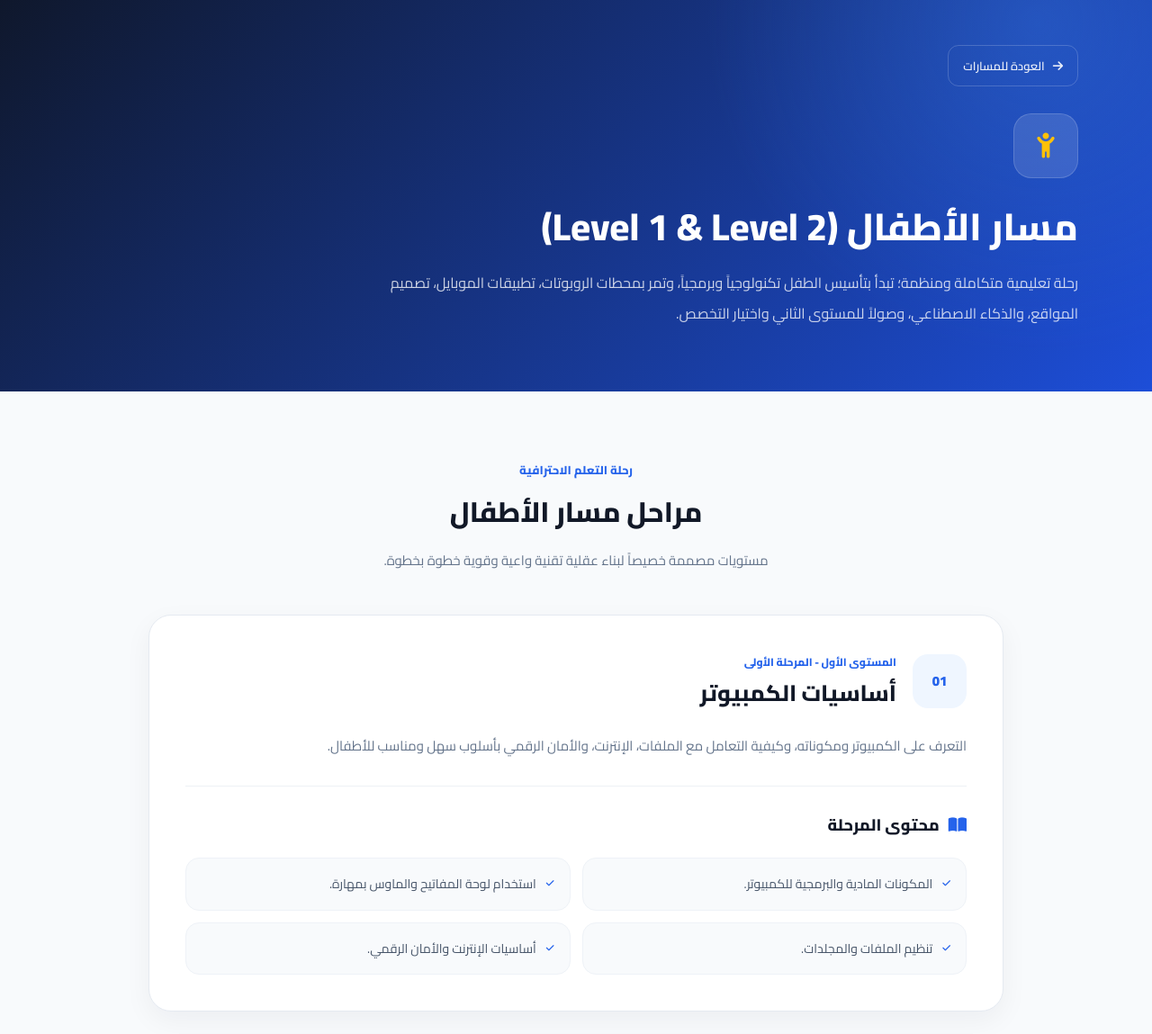
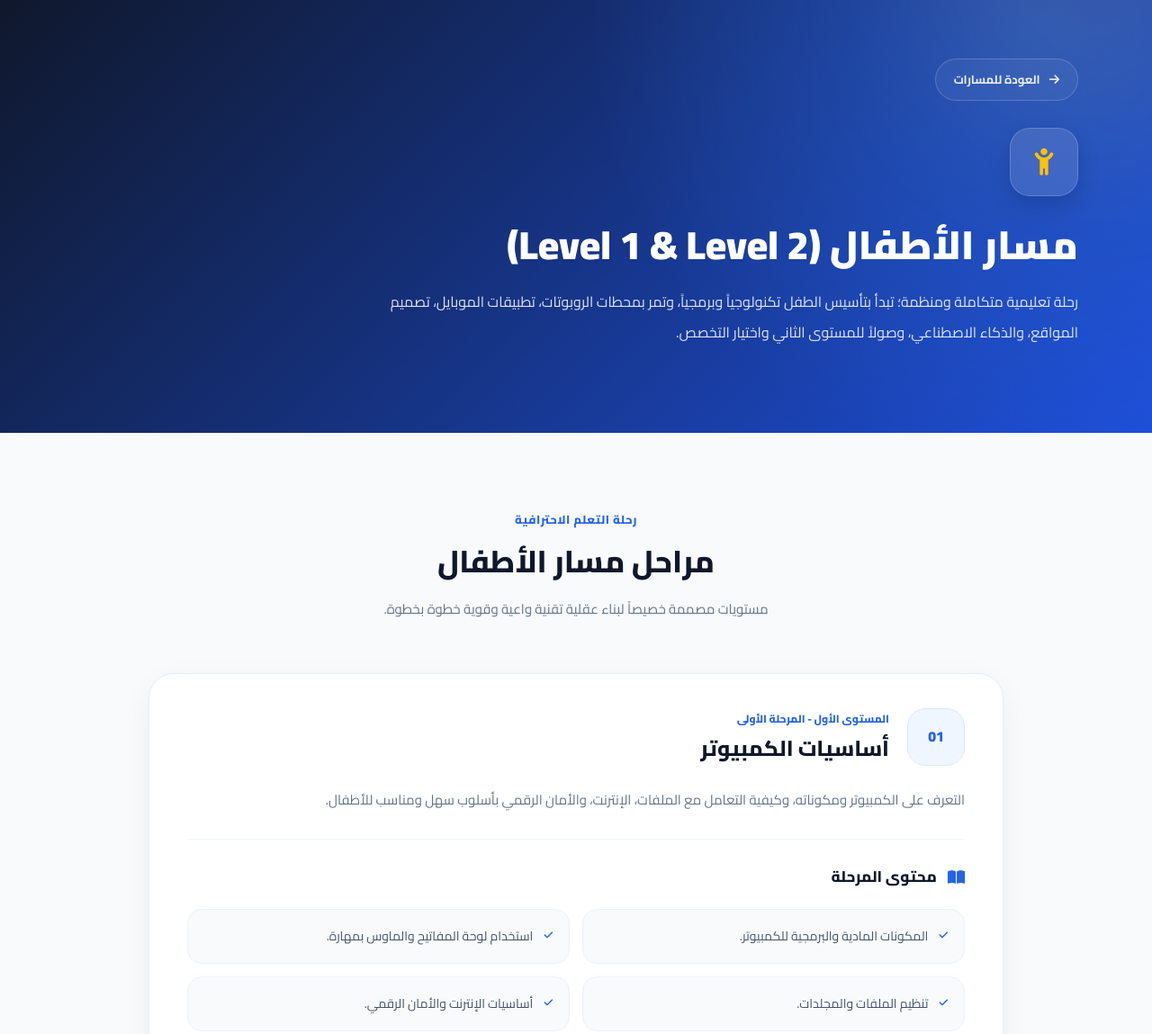
Before and after one commit to eng-omamah/baghdouda-academy, a plain HTML site: page kids.html in a window 1280 px wide. Shown: the part 20-1169 px from the top of the page at 90% size. Drawn offline with nearby package versions, Linux system fonts and the light colour scheme.

```diff
--- a/kids.html
+++ b/kids.html
@@ -6,6 +6,7 @@
     <meta name="viewport" content="width=device-width, initial-scale=1.0">
     <title>مسار الأطفال | أكاديمية المهندس حسن بغدودة</title>
 
+    <!-- الخطوط والمكتبات -->
     <link rel="preconnect" href="https://fonts.googleapis.com">
     <link rel="preconnect" href="https://fonts.gstatic.com" crossorigin>
     <link href="https://fonts.googleapis.com/css2?family=Cairo:wght@400;500;600;700;800;900&display=swap" rel="stylesheet">
@@ -22,91 +23,120 @@
             font-family: "Cairo", sans-serif;
             background: #f8fafc;
             color: #111827;
+            line-height: 1.9;
+            overflow-x: hidden;
+        }
+
+        p {
             line-height: 2;
         }
 
         /* =========================
-           HERO
+           HERO SECTION (UI/UX)
         ========================= */
         .kids-hero {
-            padding: 70px 0;
+            position: relative;
+            padding: 85px 0 95px;
             color: white;
-            background: radial-gradient(circle at 90% 10%, rgba(59, 130, 246, 0.35), transparent 30%), linear-gradient(135deg, #0f172a, #1d4ed8);
+            background: radial-gradient(circle at 90% 10%, rgba(59, 130, 246, 0.35), transparent 40%),
+                        linear-gradient(135deg, #0f172a 0%, #1d4ed8 100%);
+            overflow: hidden;
+        }
+
+        .kids-hero::before {
+            content: "";
+            position: absolute;
+            top: -40%;
+            right: -10%;
+            width: 380px;
+            height: 380px;
+            background: rgba(255, 193, 7, 0.08);
+            border-radius: 50%;
+            filter: blur(80px);
+            pointer-events: none;
         }
 
         .back-link {
             display: inline-flex;
             align-items: center;
-            gap: 9px;
+            gap: 10px;
             margin-bottom: 30px;
-            padding: 9px 16px;
-            border: 1px solid rgba(255,255,255,.18);
-            border-radius: 12px;
-            color: rgba(255,255,255,.9);
+            padding: 10px 20px;
+            border: 1px solid rgba(255, 255, 255, 0.18);
+            border-radius: 30px;
+            color: rgba(255, 255, 255, 0.9);
             text-decoration: none;
             font-size: 13px;
-            font-weight: 600;
-            transition: .3s ease;
+            font-weight: 700;
+            background: rgba(255, 255, 255, 0.05);
+            backdrop-filter: blur(8px);
+            transition: all 0.3s cubic-bezier(.2, .8, .2, 1);
         }
 
         .back-link:hover {
-            color: white;
-            background: rgba(255,255,255,.1);
+            color: #ffffff;
+            background: rgba(255, 255, 255, 0.16);
+            transform: translateX(5px);
         }
 
         .kids-hero-icon {
-            width: 72px;
-            height: 72px;
+            width: 76px;
+            height: 76px;
             display: flex;
             align-items: center;
             justify-content: center;
-            margin-bottom: 22px;
-            border-radius: 20px;
-            background: rgba(255,255,255,.12);
-            border: 1px solid rgba(255,255,255,.16);
+            margin-bottom: 24px;
+            border-radius: 22px;
+            background: rgba(255, 255, 255, 0.12);
+            border: 1px solid rgba(255, 255, 255, 0.18);
             color: #ffc107;
-            font-size: 28px;
+            font-size: 30px;
+            backdrop-filter: blur(10px);
+            box-shadow: 0 10px 25px rgba(0, 0, 0, 0.15);
         }
 
         .kids-hero h1 {
-            margin: 0 0 15px;
+            margin: 0 0 16px;
             color: white;
-            font-size: 42px;
-            font-weight: 800;
-            line-height: 1.5;
+            font-size: 44px;
+            font-weight: 900;
+            line-height: 1.4;
         }
 
         .kids-hero p {
             max-width: 780px;
             margin: 0;
-            color: rgba(255,255,255,.78);
+            color: rgba(255, 255, 255, 0.85);
             font-size: 16px;
             line-height: 2.1;
         }
 
         /* =========================
-           CONTENT
+           CONTENT & TITLES
         ========================= */
         .kids-content {
-            padding: 70px 0 90px;
+            padding: 80px 0 100px;
         }
 
         .section-title {
-            margin-bottom: 45px;
+            margin-bottom: 55px;
         }
 
         .section-title span {
             color: #2563eb;
             font-size: 13px;
             font-weight: 800;
+            letter-spacing: 0.5px;
+            display: inline-block;
+            margin-bottom: 8px;
         }
 
         .section-title h2 {
-            margin: 8px 0 12px;
-            color: #111827;
-            font-size: 31px;
+            margin: 0 0 12px;
+            color: #0f172a;
+            font-size: 34px;
             font-weight: 800;
-            line-height: 1.6;
+            line-height: 1.5;
         }
 
         .section-title p {
@@ -118,42 +148,59 @@
         }
 
         /* =========================
-           STAGES & UI FIXES
+           STAGES CARDS (UI/UX)
         ========================= */
         .stage {
             max-width: 950px;
             margin: 0 auto 35px;
-            padding: 40px;
-            background: white;
-            border: 1px solid #e5eaf1;
-            border-radius: 25px;
-            box-shadow: 0 10px 30px rgba(15,23,42,.05);
+            padding: 38px 42px;
+            background: #ffffff;
+            border: 1px solid #e8edf4;
+            border-radius: 28px;
+            box-shadow: 0 12px 35px rgba(15, 23, 42, 0.05);
+            transition: transform 0.4s cubic-bezier(.2, .8, .2, 1), box-shadow 0.4s ease, border-color 0.4s ease;
+            position: relative;
+            overflow: hidden;
+        }
+
+        .stage:hover {
+            transform: translateY(-6px);
+            border-color: #cbd8e8;
+            box-shadow: 0 22px 45px rgba(15, 23, 42, 0.09);
         }
 
         .stage-header {
             display: flex;
             align-items: center;
-            gap: 18px;
+            gap: 20px;
             margin-bottom: 22px;
         }
 
         .stage-number {
-            width: 60px;
-            height: 60px;
+            width: 64px;
+            height: 64px;
             flex-shrink: 0;
             display: flex;
             align-items: center;
             justify-content: center;
-            border-radius: 17px;
+            border-radius: 20px;
             background: #eff6ff;
             color: #2563eb;
-            font-size: 15px;
+            font-size: 16px;
             font-weight: 900;
+            border: 1px solid #dbeafe;
+            transition: transform 0.3s ease, background 0.3s ease, color 0.3s ease;
+        }
+
+        .stage:hover .stage-number {
+            transform: scale(1.05) rotate(-3deg);
+            background: #2563eb;
+            color: #ffffff;
         }
 
         .stage-label {
             display: block;
-            margin-bottom: 2px;
+            margin-bottom: 3px;
             color: #2563eb;
             font-size: 12px;
             font-weight: 800;
@@ -161,31 +208,31 @@
 
         .stage-title {
             margin: 0;
-            color: #111827;
-            font-size: 25px;
+            color: #0f172a;
+            font-size: 24px;
             font-weight: 800;
-            line-height: 1.6;
+            line-height: 1.5;
         }
 
         .stage-description {
             margin: 0 0 28px;
             color: #64748b;
             font-size: 15px;
-            line-height: 2.2;
+            line-height: 2.1;
         }
 
         /* =========================
-           TOPICS
+           TOPICS GRID
         ========================= */
         .content-title {
             display: flex;
             align-items: center;
-            gap: 10px;
-            margin-bottom: 18px;
+            gap: 12px;
+            margin-bottom: 20px;
             padding-top: 25px;
-            border-top: 1px solid #edf1f5;
-            color: #111827;
-            font-size: 18px;
+            border-top: 1px solid #f1f5f9;
+            color: #0f172a;
+            font-size: 17px;
             font-weight: 800;
         }
 
@@ -196,7 +243,7 @@
         .topics {
             display: grid;
             grid-template-columns: repeat(2, minmax(0, 1fr));
-            gap: 13px;
+            gap: 14px;
             margin: 0;
             padding: 0;
             list-style: none;
@@ -205,46 +252,61 @@
         .topic {
             display: flex;
             align-items: flex-start;
-            gap: 11px;
-            padding: 15px 17px;
+            gap: 12px;
+            padding: 16px 18px;
             background: #f8fafc;
             border: 1px solid #eef2f7;
-            border-radius: 15px;
+            border-radius: 16px;
             color: #475569;
             font-size: 14px;
             line-height: 1.9;
-            transition: .3s ease;
+            transition: all 0.3s ease;
         }
 
         .topic:hover {
-            background: #f1f5f9;
-            border-color: #dbeafe;
+            background: #ffffff;
+            border-color: #cbd8e8;
+            box-shadow: 0 6px 18px rgba(15, 23, 42, 0.04);
             transform: translateY(-2px);
         }
 
         .topic i {
             margin-top: 7px;
             color: #2563eb;
-            font-size: 10px;
+            font-size: 11px;
         }
 
-        /* Level 2 Special Card Fix */
+        /* =========================
+           LEVEL 2 CARD (SPECIAL UI)
+        ========================= */
         .level-2-card {
-            background: linear-gradient(135deg, #0f172a, #1e293b);
+            background: linear-gradient(135deg, #0f172a 0%, #1e293b 100%);
             color: white;
             border: 1px solid #334155;
-            padding: 40px !important;
-            margin-top: 50px;
+            padding: 45px !important;
+            margin-top: 55px;
+            box-shadow: 0 20px 50px rgba(15, 23, 42, 0.15);
+        }
+
+        .level-2-card:hover {
+            border-color: rgba(255, 193, 7, 0.4);
+            box-shadow: 0 25px 60px rgba(15, 23, 42, 0.25);
         }
 
         .level-2-card .stage-header {
-            margin-bottom: 20px;
+            margin-bottom: 22px;
         }
 
         .level-2-card .stage-number {
-            background: rgba(255, 255, 255, 0.12);
+            background: rgba(255, 255, 255, 0.1);
             border: 1px solid rgba(255, 255, 255, 0.18);
             color: #ffc107;
+            font-size: 20px;
+        }
+
+        .level-2-card:hover .stage-number {
+            background: #ffc107;
+            color: #0f172a;
         }
 
         .level-2-card .stage-label {
@@ -262,48 +324,62 @@
         }
 
         /* =========================
-           MOBILE
+           RESPONSIVE
         ========================= */
         @media (max-width: 767px) {
             .kids-hero {
-                padding: 55px 0;
+                padding: 60px 0 70px;
             }
+
             .kids-hero h1 {
                 font-size: 32px;
             }
+
             .kids-hero p {
                 font-size: 14px;
             }
+
             .kids-content {
-                padding: 55px 0 70px;
+                padding: 60px 0 80px;
             }
+
             .section-title h2 {
                 font-size: 26px;
             }
+
             .stage,
             .level-2-card {
-                padding: 24px 20px !important;
-                border-radius: 20px;
+                padding: 28px 20px !important;
+                border-radius: 22px;
             }
+
             .stage-header {
                 align-items: flex-start;
+                gap: 14px;
             }
+
             .stage-number {
-                width: 50px;
-                height: 50px;
-                border-radius: 15px;
+                width: 52px;
+                height: 52px;
+                border-radius: 16px;
+                font-size: 14px;
             }
+
             .stage-title {
-                font-size: 21px;
+                font-size: 20px;
             }
+
             .stage-description {
                 font-size: 14px;
             }
+
             .topics {
                 grid-template-columns: 1fr;
             }
+
             .topic {
                 font-size: 13px;
+                padding: 14px;
             }
         }
     </style>
@@ -442,7 +518,7 @@
                     </div>
                 </div>
                 <p class="stage-description">
-                    الانتقال لعالم الويب، ومعرفة كيفية بناء وتصميم صفحات ومواقع الإنترنت للظهور بشكل احترافي.
+                    الانتقال لعالم الويب، ومعرفة كيفية بناء وتصميم صفحات وم مواقع الإنترنت للظهور بشكل احترافي.
                 </p>
                 <div class="content-title">
                     <i class="fa-solid fa-globe"></i> محتوى المرحلة
```
